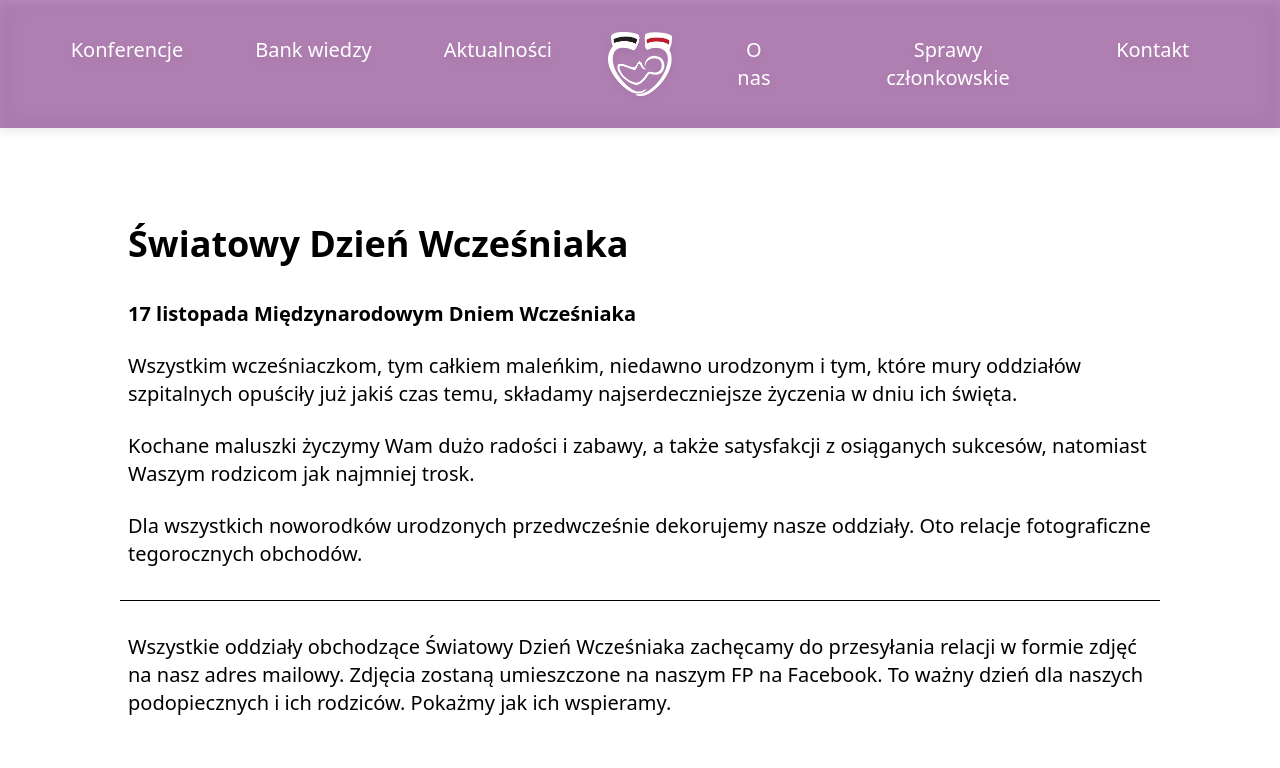
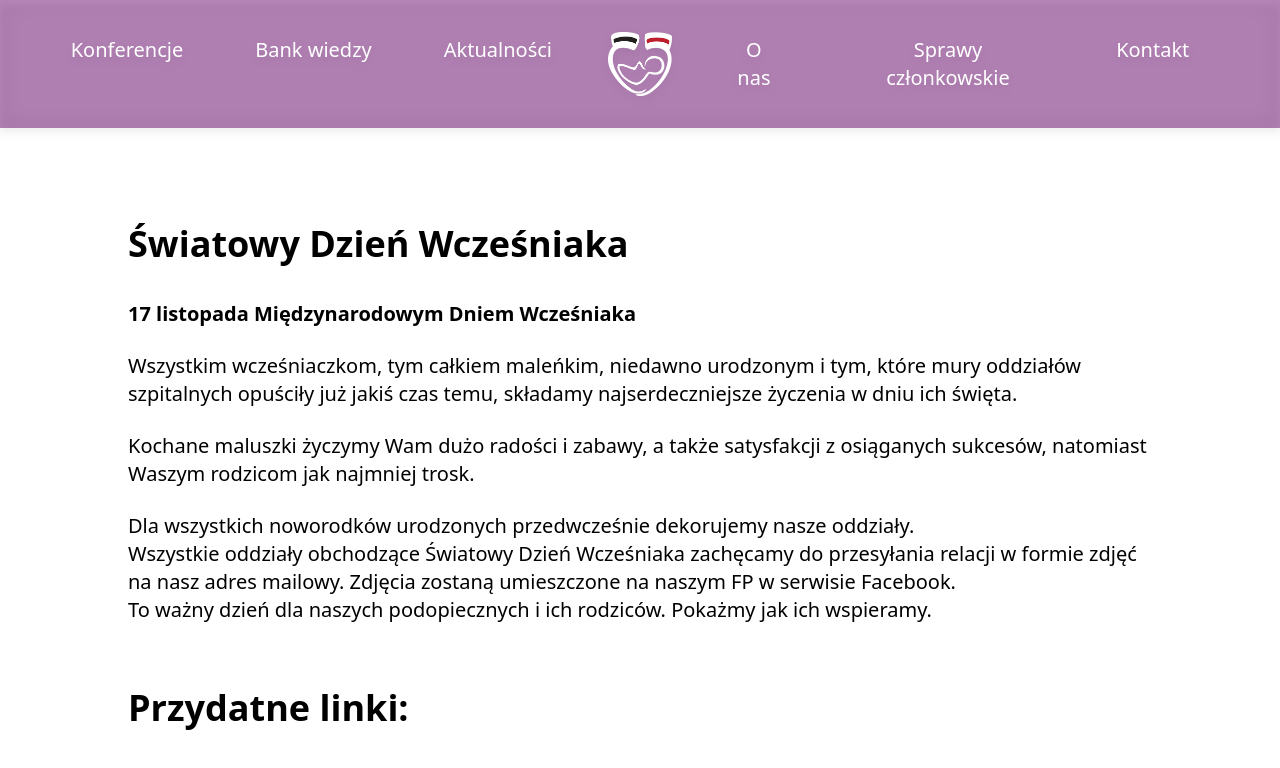
Before and after one commit to AlBandid/ptpipn_website_project, a Vue app: page /bank-wiedzy in a window 1280 px wide. Shown: the top 768 px of the page. Built offline with nearby package versions, Linux system fonts and the light colour scheme.

Commit message:
updated BankWiedzy
updated BankWiedzyView by reducing unwanted content

```diff
--- a/src/views/BankWiedzyView.vue
+++ b/src/views/BankWiedzyView.vue
@@ -18,13 +18,9 @@
         natomiast Waszym rodzicom jak najmniej trosk.
       </p>
       <p>
-        Dla wszystkich noworodków urodzonych przedwcześnie dekorujemy nasze oddziały.
-        Oto relacje fotograficzne tegorocznych obchodów.
-      </p>
-      <hr class="my-4">
-      <p>
+        Dla wszystkich noworodków urodzonych przedwcześnie dekorujemy nasze oddziały. <br>
         Wszystkie oddziały obchodzące Światowy Dzień Wcześniaka zachęcamy do przesyłania relacji
-        w formie zdjęć na nasz adres mailowy. Zdjęcia zostaną umieszczone na naszym FP na Facebook.
+        w formie zdjęć na nasz adres mailowy. Zdjęcia zostaną umieszczone na naszym FP w serwisie Facebook. <br>
         To ważny dzień dla naszych podopiecznych i ich rodziców. Pokażmy jak ich wspieramy.
       </p>
     </div>
```
